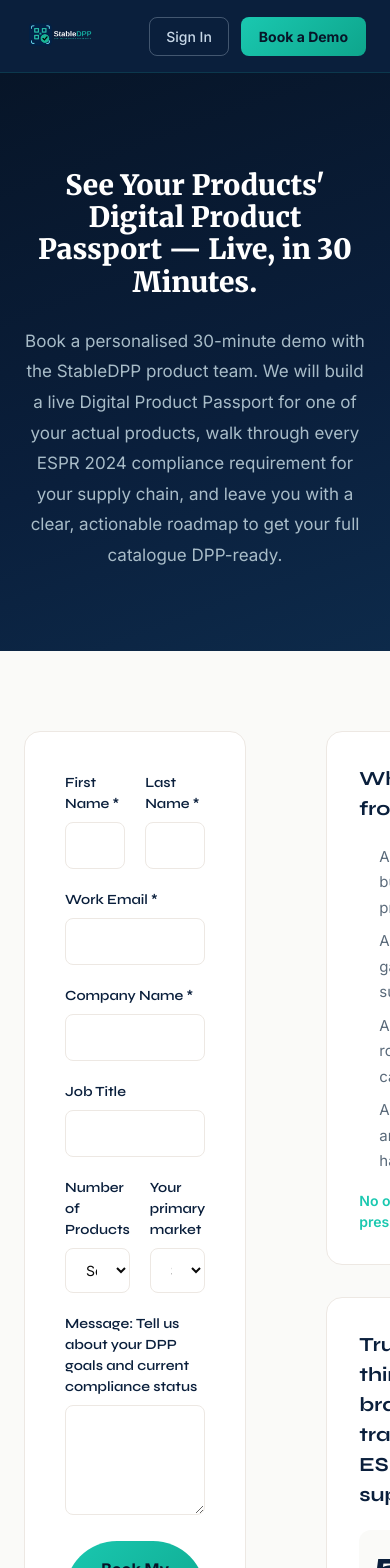
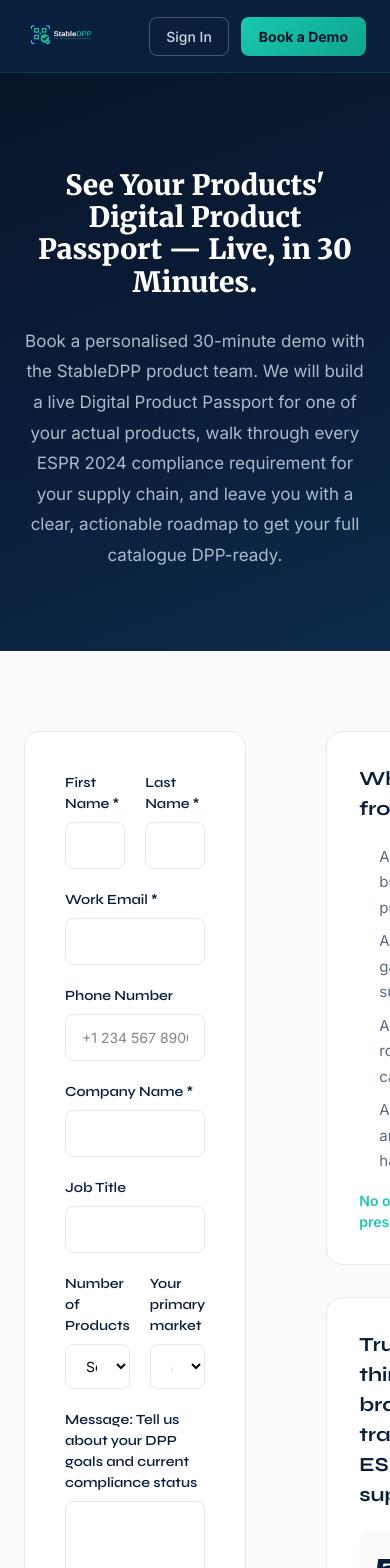
Before and after one commit to fondkingra/stable-dpp, a React (Vite) app: page /book-a-demo in a window 390 px wide. Shown: the top 1568 px of the page. Built offline with nearby package versions, Linux system fonts and the light colour scheme; a web font is replaced by a local one.

Commit message:
feat: EmailJS Book a Demo with phone number field

```diff
--- a/package.json
+++ b/package.json
@@ -8,6 +8,7 @@
     "dev": "vite"
   },
   "dependencies": {
+    "@emailjs/browser": "^4.4.1",
     "@emotion/react": "11.14.0",
     "@emotion/styled": "11.14.1",
     "@fortawesome/fontawesome-svg-core": "^7.2.0",
--- a/src/app/components/BookDemoPage.tsx
+++ b/src/app/components/BookDemoPage.tsx
@@ -1,28 +1,60 @@
-import { useState, useEffect } from 'react';
+import { useState, useEffect, useRef } from 'react';
 import { Link } from 'react-router';
+import emailjs from '@emailjs/browser';
 import { SharedNav, SharedFooter } from './SharedNav';
 import { updatePageSEO } from '../utils/seo';
+
+const EMAILJS_SERVICE_ID = 'service_ht3l9bf';
+const EMAILJS_TEMPLATE_ID = 'template_v82jwei';
+const EMAILJS_PUBLIC_KEY = 'XnXXIfbHW-tQw42I1';
 
 export function BookDemoPage() {
   const [formData, setFormData] = useState({
     firstName: '',
     lastName: '',
     email: '',
+    phone: '',
     company: '',
     jobTitle: '',
     numberOfProducts: '',
     primaryMarket: '',
     message: ''
   });
+  const [loading, setLoading] = useState(false);
+  const [submitted, setSubmitted] = useState(false);
+  const [error, setError] = useState('');
+  const formRef = useRef<HTMLFormElement>(null);
 
   useEffect(() => {
     updatePageSEO('demo');
   }, []);
 
-  const handleSubmit = (e: React.FormEvent) => {
+  const handleSubmit = async (e: React.FormEvent) => {
     e.preventDefault();
-    // Handle form submission
-
+    setLoading(true);
+    setError('');
+    try {
+      await emailjs.send(
+        EMAILJS_SERVICE_ID,
+        EMAILJS_TEMPLATE_ID,
+        {
+          from_name: `${formData.firstName} ${formData.lastName}`,
+          from_email: formData.email,
+          phone: formData.phone || 'Not provided',
+          company: formData.company,
+          job_title: formData.jobTitle || 'Not specified',
+          num_products: formData.numberOfProducts || 'Not specified',
+          primary_market: formData.primaryMarket || 'Not specified',
+          message: formData.message || 'No message provided',
+        },
+        EMAILJS_PUBLIC_KEY
+      );
+      setSubmitted(true);
+    } catch (err) {
+      setError('Something went wrong. Please email us directly at info@stabledpp.com');
+    } finally {
+      setLoading(false);
+    }
   };
 
   const handleChange = (e: React.ChangeEvent<HTMLInputElement | HTMLSelectElement | HTMLTextAreaElement>) => {
@@ -53,7 +85,14 @@
 
           {/* Form */}
           <div style={{ background: '#fff', padding: '40px', borderRadius: '16px', border: '1px solid #ede8e3' }}>
-            <form onSubmit={handleSubmit}>
+            {submitted ? (
+              <div style={{ textAlign: 'center', padding: '40px 0' }}>
+                <div style={{ fontSize: '52px', marginBottom: '20px' }}>🎉</div>
+                <h2 style={{ fontFamily: 'Merriweather, serif', fontSize: '22px', fontWeight: 900, color: '#0a1f3c', marginBottom: '12px' }}>Request Received!</h2>
+                <p style={{ color: '#5a6a7a', fontSize: '15px', lineHeight: 1.7 }}>Thanks! We'll be in touch within 24 hours to confirm your demo time.</p>
+              </div>
+            ) : (
+            <form ref={formRef} onSubmit={handleSubmit}>
               <div style={{ display: 'grid', gridTemplateColumns: '1fr 1fr', gap: '20px', marginBottom: '20px' }}>
                 <div>
                   <label style={{ display: 'block', fontFamily: 'var(--font-heading)', fontSize: '14px', fontWeight: 600, color: '#0a1f3c', marginBottom: '8px' }}>
@@ -109,15 +148,21 @@
                   value={formData.email}
                   onChange={handleChange}
                   required
-                  style={{
-                    width: '100%',
-                    padding: '12px 16px',
-                    borderRadius: '8px',
-                    border: '1px solid #ede8e3',
-                    fontSize: '14px',
-                    fontFamily: 'var(--font-primary)',
-                    outline: 'none'
-                  }}
+                  style={{ width: '100%', padding: '12px 16px', borderRadius: '8px', border: '1px solid #ede8e3', fontSize: '14px', fontFamily: 'var(--font-primary)', outline: 'none' }}
+                />
+              </div>
+
+              <div style={{ marginBottom: '20px' }}>
+                <label style={{ display: 'block', fontFamily: 'var(--font-heading)', fontSize: '14px', fontWeight: 600, color: '#0a1f3c', marginBottom: '8px' }}>
+                  Phone Number
+                </label>
+                <input
+                  type="tel"
+                  name="phone"
+                  value={formData.phone}
+                  onChange={handleChange}
+                  placeholder="+1 234 567 8900"
+                  style={{ width: '100%', padding: '12px 16px', borderRadius: '8px', border: '1px solid #ede8e3', fontSize: '14px', fontFamily: 'var(--font-primary)', outline: 'none' }}
                 />
               </div>
 
@@ -244,8 +289,9 @@
 
               <button
                 type="submit"
+                disabled={loading}
                 style={{
-                  background: 'linear-gradient(135deg, #1ac8b0, #0ea58c)',
+                  background: loading ? '#94a3b8' : 'linear-gradient(135deg, #1ac8b0, #0ea58c)',
                   color: '#071528',
                   border: 'none',
                   padding: '16px 32px',
@@ -253,18 +299,21 @@
                   fontFamily: 'var(--font-primary)',
                   fontSize: '16px',
                   fontWeight: 700,
-                  cursor: 'pointer',
+                  cursor: loading ? 'not-allowed' : 'pointer',
                   width: '100%',
                   marginBottom: '16px'
                 }}
               >
-                Book My Free Demo →
+                {loading ? 'Sending...' : 'Book My Free Demo →'}
               </button>
+
+              {error && <p style={{ color: '#dc2626', fontSize: '13px', marginBottom: '12px', textAlign: 'center' }}>{error}</p>}
 
               <p style={{ color: '#94a3b8', fontSize: '12px', lineHeight: 1.5 }}>
                 Your data is handled in accordance with our <Link to="/terms#privacy" style={{ color: '#1ac8b0' }}>Privacy Policy</Link> and EU GDPR guidelines. We never sell or share your information.
               </p>
             </form>
+            )}
           </div>
 
           {/* Trust Elements & Social Proof */}
```
Also changed, not shown: 1 other file (tests, documents, lock files or other folders).
